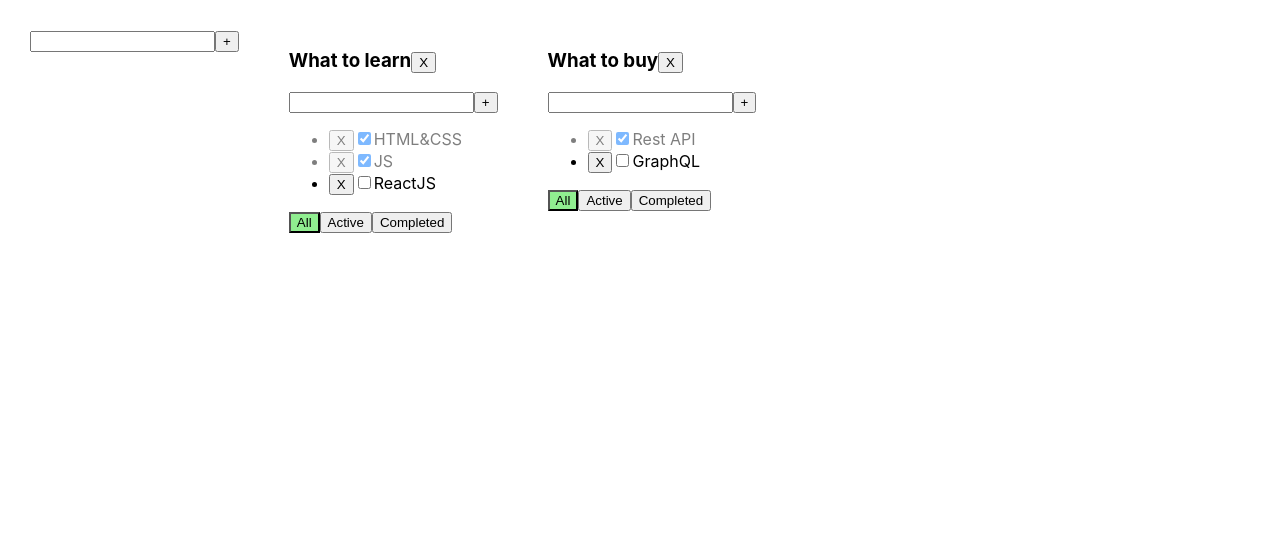
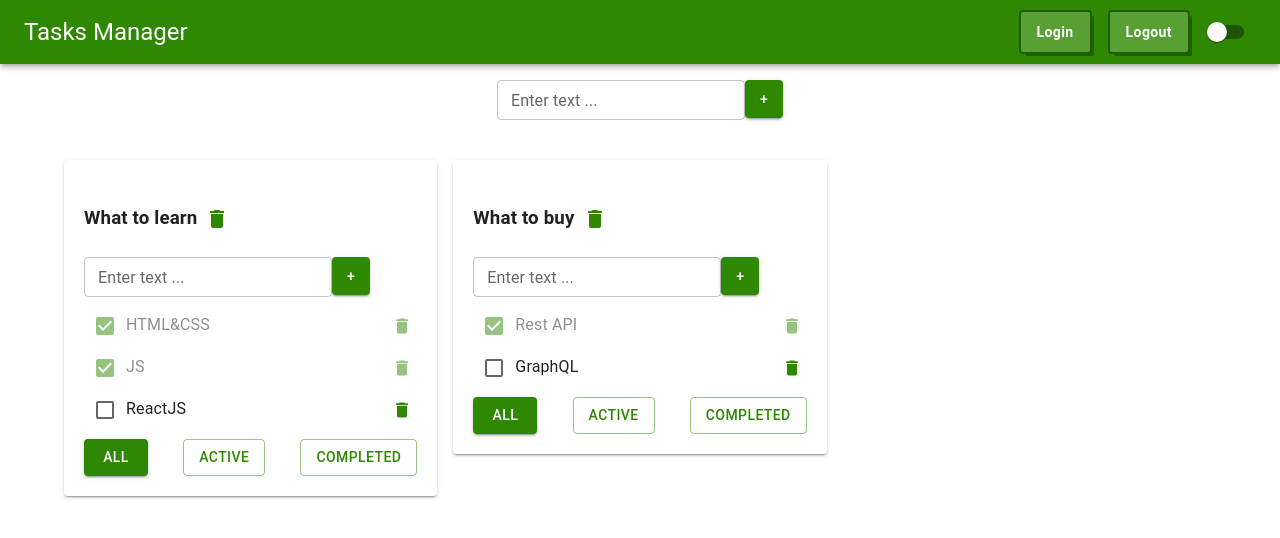
Before and after one commit to Anton-Osip/ToDoList, a React (Create React App) app: page / in a window 1280 px wide. Shown: the top 538 px of the page. Built offline with nearby package versions, Linux system fonts and the light colour scheme.

Commit message:
feat: 07 🥑 - Спринт 02, неделя 3

```diff
--- a/package.json
+++ b/package.json
@@ -3,6 +3,10 @@
   "version": "0.1.0",
   "private": true,
   "dependencies": {
+    "@emotion/react": "^11.13.3",
+    "@emotion/styled": "^11.13.0",
+    "@mui/icons-material": "^6.1.6",
+    "@mui/material": "^6.1.6",
     "@testing-library/jest-dom": "^6.2.0",
     "@testing-library/react": "^14.1.2",
     "@testing-library/user-event": "^14.5.2",
--- a/public/index.html
+++ b/public/index.html
@@ -24,7 +24,7 @@
       work correctly both with client-side routing and a non-root public URL.
       Learn how to configure a non-root public URL by running `npm run build`.
     -->
-    <title>React App</title>
+    <title>Tasks Manager</title>
   </head>
   <body>
     <noscript>You need to enable JavaScript to run this app.</noscript>
--- a/src/AddItemForm.tsx
+++ b/src/AddItemForm.tsx
@@ -1,12 +1,14 @@
 import React, {ChangeEvent, KeyboardEvent, useState} from "react";
-import {Button} from "./Button";
+import Button from '@mui/material/Button';
+import TextField from "@mui/material/TextField";
+import Box from "@mui/material/Box";
 
 type PropsType = {
     addItem: (title: string) => void
 }
 
 
-export const AddItemForm = ({ addItem }: PropsType) => {
+export const AddItemForm = ({addItem}: PropsType) => {
     const [title, setTitle] = useState('')
     const [error, setError] = useState<string | null>(null)
 
@@ -30,16 +32,31 @@ export const AddItemForm = ({ addItem }: PropsType) => {
         }
     }
 
+    const buttonStyle = {
+        maxWidth: '38px',
+        maxHeight: '38px',
+        minWidth: '38px',
+        minHeight: '38px',
+    }
+
     return (
-        <div>
-            <input
-                className={error ? 'error' : ''}
-                value={title}
-                onChange={changeItemHandler}
-                onKeyUp={addItemOnKeyUpHandler}
+        <Box sx = {{display: 'flex'}}>
+            <TextField
+                error = {!!error}
+                label = {!!error ? error : 'Enter text ...'}
+                variant = "outlined"
+                color = "primary"
+                size = "small"
+                value = {title}
+                onChange = {changeItemHandler}
+                onKeyUp = {addItemOnKeyUpHandler}
             />
-            <Button title={'+'} onClick={addItemHandler} />
-            {error && <div className={'error-message'}>{error}</div>}
-        </div>
+
+            <Button onClick = {addItemHandler}
+                    color = "primary"
+                    variant = "contained"
+                    style = {buttonStyle}
+            >+</Button>
+        </Box>
     )
 }
--- a/src/App.css
+++ b/src/App.css
@@ -1,23 +1,3 @@
-.App {
-    padding: 30px;
-    display: flex;
-}
-
-.App > div {
-    margin-right: 50px;
-}
-
-.error {
-    border: red 1px solid;
-}
-
-.error-message {
-    color: red;
-}
-
-.active-filter {
-    background-color: lightgreen;
-}
 
 .is-done {
     opacity: 0.5;
--- a/src/App.tsx
+++ b/src/App.tsx
@@ -3,6 +3,10 @@ import './App.css';
 import {TaskProps, TodoList} from "./TodoList";
 import {v1} from "uuid";
 import {AddItemForm} from "./AddItemForm";
+import Container from '@mui/material/Container';
+import {ButtonAppBar} from "./ButtonAppBar";
+import Grid from '@mui/material/Grid2';
+import {createTheme, CssBaseline, ThemeProvider} from "@mui/material";
 
 export type FilterValue = 'All' | 'Active' | 'Completed'
 type Todolist = {
@@ -14,6 +18,8 @@ export type TasksStateType = {
     [key: string]: TaskProps[]
 }
 
+export type ThemeMode = 'dark' | 'light'
+
 export const App = () => {
     let todolistID1 = v1()
     let todolistID2 = v1()
@@ -23,7 +29,7 @@ export const App = () => {
         {id: todolistID2, title: 'What to buy', filter: 'All'},
     ])
 
-    let [tasks, setTasks] = useState<TasksStateType>({
+    const [tasks, setTasks] = useState<TasksStateType>({
         [todolistID1]: [
             {id: v1(), title: 'HTML&CSS', isDone: true},
             {id: v1(), title: 'JS', isDone: true},
@@ -34,6 +40,21 @@ export const App = () => {
             {id: v1(), title: 'GraphQL', isDone: false},
         ],
     })
+
+    const [themeMode, setThemeMode] = useState<ThemeMode>('light')
+
+    const theme = createTheme({
+        palette: {
+            mode: themeMode === 'light' ? 'light' : 'dark',
+            primary: {
+                main: '#2f8802',
+            },
+        },
+    })
+
+    const changeModeHandler = () => {
+        setThemeMode(themeMode == 'light' ? 'dark' : 'light')
+    }
 
     // TASK CRUD
     const addTask = (todolistId: string, title: string) => {
@@ -74,19 +95,26 @@ export const App = () => {
         setTasks({...tasks, [newTodoListId]: []})
     }
 
+    const updateTodoListTitle = (todolistId: string, title: string) => {
+        setTodolists(todolists.map(tl => tl.id === todolistId ? {...tl, title} : tl))
+    }
 
 
-    const updateTodoListTitle = (todolistId: string, title: string) => {
-        setTodolists(todolists.map(tl=>tl.id === todolistId ? {...tl, title} : tl))
-    }
-
     return (
-        <div className = "App">
+        <ThemeProvider theme = {theme}>
+            <CssBaseline />
+            <Container fixed>
+                <ButtonAppBar changeModeHandler = {changeModeHandler}/>
+                <Grid container>
+                    <Grid sx = {{m: '0 auto'}}>
                         <AddItemForm addItem = {addTodoList}/>
+                    </Grid>
+                </Grid>
+                <Grid container spacing = {2} sx = {{mt: '40px'}}>
                     {todolists.map(tl => {
                         return (
+                            <Grid key = {tl.id} size = {{xs: 12, sm: 6, md: 4, xl: 3}}>
                                 <TodoList
-                        key = {tl.id}
                                     title = {tl.title}
                                     tasks = {tasks[tl.id]}
                                     todoListId = {tl.id}
@@ -96,10 +124,13 @@ export const App = () => {
                                     addTask = {addTask}
                                     changeTaskStatus = {changeTaskStatus}
                                     removeTodoList = {removeTodoList}
-                        updateTaskTitle={updateTaskTitle}
-                        updateTodoListTitle={updateTodoListTitle}/>
+                                    updateTaskTitle = {updateTaskTitle}
+                                    updateTodoListTitle = {updateTodoListTitle}/>
+                            </Grid>
                         )
                     })}
-        </div>
+                </Grid>
+            </Container>
+        </ThemeProvider>
     );
 }
--- /dev/null
+++ b/src/ButtonAppBar.tsx
@@ -0,0 +1,27 @@
+import AppBar from '@mui/material/AppBar';
+import Box from '@mui/material/Box';
+import Toolbar from '@mui/material/Toolbar';
+import Typography from '@mui/material/Typography';
+import {MenuButton} from "./MenuButton";
+import {Switch} from "@mui/material";
+
+type Props = {
+    changeModeHandler: () => void
+}
+
+export const ButtonAppBar = ({changeModeHandler}: Props) => {
+    return (
+        <Box sx = {{flexGrow: 1, paddingBottom: '80px'}}>
+            <AppBar position = "fixed" color = "primary">
+                <Toolbar>
+                    <Typography variant = "h5" component = "div" sx = {{flexGrow: 1}}>
+                        Tasks Manager
+                    </Typography>
+                    <MenuButton>Login</MenuButton>
+                    <MenuButton>Logout</MenuButton>
+                    <Switch color = {'primary'} onChange = {changeModeHandler}/>
+                </Toolbar>
+            </AppBar>
+        </Box>
+    );
+}
--- a/src/EditableSpan.tsx
+++ b/src/EditableSpan.tsx
@@ -1,11 +1,12 @@
-import {ChangeEvent, useState} from "react";
+import React, {ChangeEvent, useState} from "react";
+import TextField from "@mui/material/TextField";
 
 type Props = {
     value: string
     onChange: (newTitle: string) => void
 }
 
-export const EditableSpan = ({ value,onChange }: Props) => {
+export const EditableSpan = ({value, onChange}: Props) => {
     const [editMode, setEditMode] = useState(false)
     const [title, setTitle] = useState(value)
 
@@ -22,15 +23,27 @@ export const EditableSpan = ({ value,onChange }: Props) => {
         setTitle(event.currentTarget.value)
     }
 
+const inputStyles={maxWidth:'160px',minWidth:'160px'}
+
     return (
         <>
             {editMode ? (
-                <input
+                <TextField
+                    variant = "outlined"
+                    color = "secondary"
+                    size = "small"
                     value = {title}
                     onChange = {changeTitleHandler}
                     onBlur = {deactivateEditModeHandler}
                     autoFocus
+                    style={inputStyles}
                 />
+                // <input
+                //     value = {title}
+                //     onChange = {changeTitleHandler}
+                //     onBlur = {deactivateEditModeHandler}
+                //     autoFocus
+                // />
             ) : (
                 <span onDoubleClick = {activateEditModeHandler}>{value}</span>
             )}
--- /dev/null
+++ b/src/MenuButton.tsx
@@ -0,0 +1,17 @@
+import {styled} from '@mui/material/styles'
+import Button from '@mui/material/Button'
+
+type MenuButtonProps = {
+    background?: string
+}
+
+export const MenuButton = styled(Button)<MenuButtonProps>(({background, theme}) => ({
+    fontWeight: 'bold',
+    boxShadow: `0 0 0 2px ${theme.palette.primary.dark}, 4px 4px 0 0 ${theme.palette.primary.dark}`,
+    borderRadius: '2px',
+    textTransform: 'capitalize',
+    margin: '0 10px',
+    padding: '8px 16px',
+    color: theme.palette.primary.contrastText,
+    background: background || theme.palette.primary.light,
+}))
--- a/src/Task.tsx
+++ b/src/Task.tsx
@@ -1,7 +1,11 @@
 import React, {ChangeEvent} from "react";
 import {TaskProps} from "./TodoList";
-import {Button} from "./Button";
 import {EditableSpan} from "./EditableSpan";
+import IconButton from "@mui/material/IconButton";
+import DeleteIcon from "@mui/icons-material/Delete";
+import Checkbox from '@mui/material/Checkbox';
+
+import ListItem from '@mui/material/ListItem';
 
 type Props = {
     todoListId: string
@@ -25,13 +29,14 @@ export const Task = ({id, isDone, title, todoListId, removeTasks, changeTaskStat
     }
 
     return (
-        <li className = {isDone ? 'is-done' : ''}>
-            <Button
-                onClick = {removeTaskHandler}
-                title = {"X"}/>
-            <input type = "checkbox" checked = {isDone} onChange = {changeTaskStatusHandler}/>
-            <EditableSpan value = {title} onChange = {changeTaskTitleHandler}/>
-
-        </li>
+        <ListItem sx = {{p: 0, justifyContent: 'space-between', opacity: isDone ? '0.5' : '1'}}>
+            <div>
+                <Checkbox color = "primary" checked = {isDone} onChange = {changeTaskStatusHandler}/>
+                <EditableSpan value = {title} onChange = {changeTaskTitleHandler}/>
+            </div>
+            <IconButton aria-label = "delete" onClick = {removeTaskHandler} size = "small" color = "primary">
+                <DeleteIcon fontSize = "small"/>
+            </IconButton>
+        </ListItem>
     )
 }
--- a/src/TodoList.tsx
+++ b/src/TodoList.tsx
@@ -1,9 +1,15 @@
 import React from "react";
 import {Task} from "./Task";
 import {FilterValue} from "./App";
-import {Button} from "./Button";
+
 import {AddItemForm} from "./AddItemForm";
 import {EditableSpan} from "./EditableSpan";
+import DeleteIcon from "@mui/icons-material/Delete";
+import IconButton from "@mui/material/IconButton";
+import Button from "@mui/material/Button";
+import List from '@mui/material/List';
+import Paper from "@mui/material/Paper";
+import Box from "@mui/material/Box";
 
 export type TaskProps = {
     id: string
@@ -22,7 +28,7 @@ type Props = {
     changeTaskStatus: (todolistId: string, taskId: string, isDone: boolean) => void
     removeTodoList: (todolistId: string) => void
     updateTaskTitle: (todolistId: string, taskId: string, title: string) => void
-    updateTodoListTitle: (todolistId: string,title: string) => void
+    updateTodoListTitle: (todolistId: string, title: string) => void
 }
 
 export const TodoList = (props: Props) => {
@@ -65,30 +71,34 @@ export const TodoList = (props: Props) => {
     }) : <div>Нет данных</div>
 
     return (
-        <div>
-            <h3><EditableSpan value={title} onChange={updateTodoListTitleHandler}/>
-                <Button
-                    onClick = {removeTodoListHandler}
-                    title = {"X"}/>
+        <Paper elevation = {2} sx = {{p: '20px'}}>
+            <h3><EditableSpan value = {title} onChange = {updateTodoListTitleHandler}/>
+                <IconButton aria-label = "delete" onClick = {removeTodoListHandler} color = "primary">
+                    <DeleteIcon/>
+                </IconButton>
             </h3>
             <AddItemForm addItem = {addTaskCallback}/>
-            <ul>
+            <List>
                 {mappedTasks}
-            </ul>
-            <div>
-                {/*<button onClick = {() => changeFilterHandler('All')}>All</button>*/}
-                {/*<button onClick = {() => changeFilterHandler('Active')}>Active</button>*/}
-                {/*<button onClick = {() => changeFilterHandler('Completed')}>Completed</button>*/}
-                <Button onClick = {() => changeFilterHandler('All')}
-                        title = {'All'}
-                        className = {filter === 'All' ? 'active-filter' : ''}/>
-                <Button onClick = {() => changeFilterHandler('Active')}
-                        title = {'Active'}
-                        className = {filter === 'Active' ? 'active-filter' : ''}/>
-                <Button onClick = {() => changeFilterHandler('Completed')}
-                        title = {'Completed'}
-                        className = {filter === 'Completed' ? 'active-filter' : ''}/>
-            </div>
-        </div>
+            </List>
+            <Box sx = {{display: 'flex', justifyContent: 'space-between'}}>
+                <Button
+                    color = "primary"
+                    variant = {filter === 'All' ? 'contained' : 'outlined'}
+                    onClick = {() => changeFilterHandler('All')}
+                >All</Button>
+                <Button
+                    color = "primary"
+                    variant = {filter === 'Active' ? 'contained' : 'outlined'}
+                    onClick = {() => changeFilterHandler('Active')}
+                >Active</Button>
+                <Button
+                    color = "primary"
+                    variant = {filter === 'Completed' ? 'contained' : 'outlined'}
+                    onClick = {() => changeFilterHandler('Completed')}
+                >Completed</Button>
+            </Box>
+        </Paper>
+
     )
 }
```
Also changed, not shown: 1 other file (tests, documents, lock files or other folders). Lines whose indentation alone changed are shown as unchanged.
